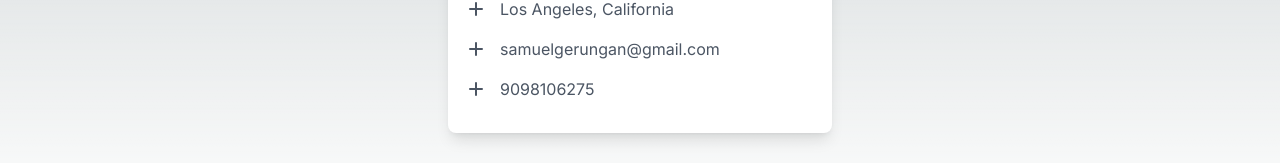
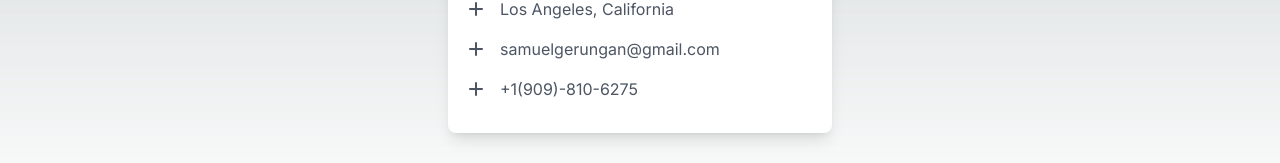
Before and after one commit to Sam-T-G/sam-modern-portfolio, a Next.js app: page /contact in a window 1280 px wide. Shown: the part 151-314 px from the top of the page. Built offline with nearby package versions, Linux system fonts and the light colour scheme.

Commit message:
Update page.tsx

```diff
--- a/src/app/contact/page.tsx
+++ b/src/app/contact/page.tsx
@@ -57,7 +57,7 @@ const ContactCard = () => {
                 d="M12 6v6m0 0v6m0-6h6m-6 0H6"
               />
             </svg>
-            <span className="text-gray-600">9098106275</span>
+            <span className="text-gray-600">+1(909)-810-6275</span>
           </li>
         </ul>
       </div>
```
